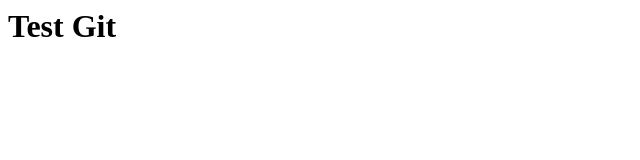
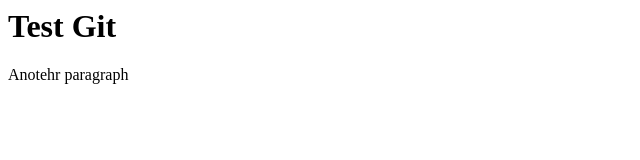
Before and after one commit to mamun2001/GitTest, a plain HTML site: page index.html in a window 1280 px wide. Shown: the whole page, without its empty margins (0-640 px from the left). Drawn offline with Linux system fonts and the light colour scheme.

Commit message:
change 1

```diff
--- a/index.html
+++ b/index.html
@@ -2,5 +2,6 @@
     <title>Test Git</title>
     <Body>
         <h1>Test Git</h1>
+        <p>Anotehr paragraph</p>
     </Body>
 </html>
```
